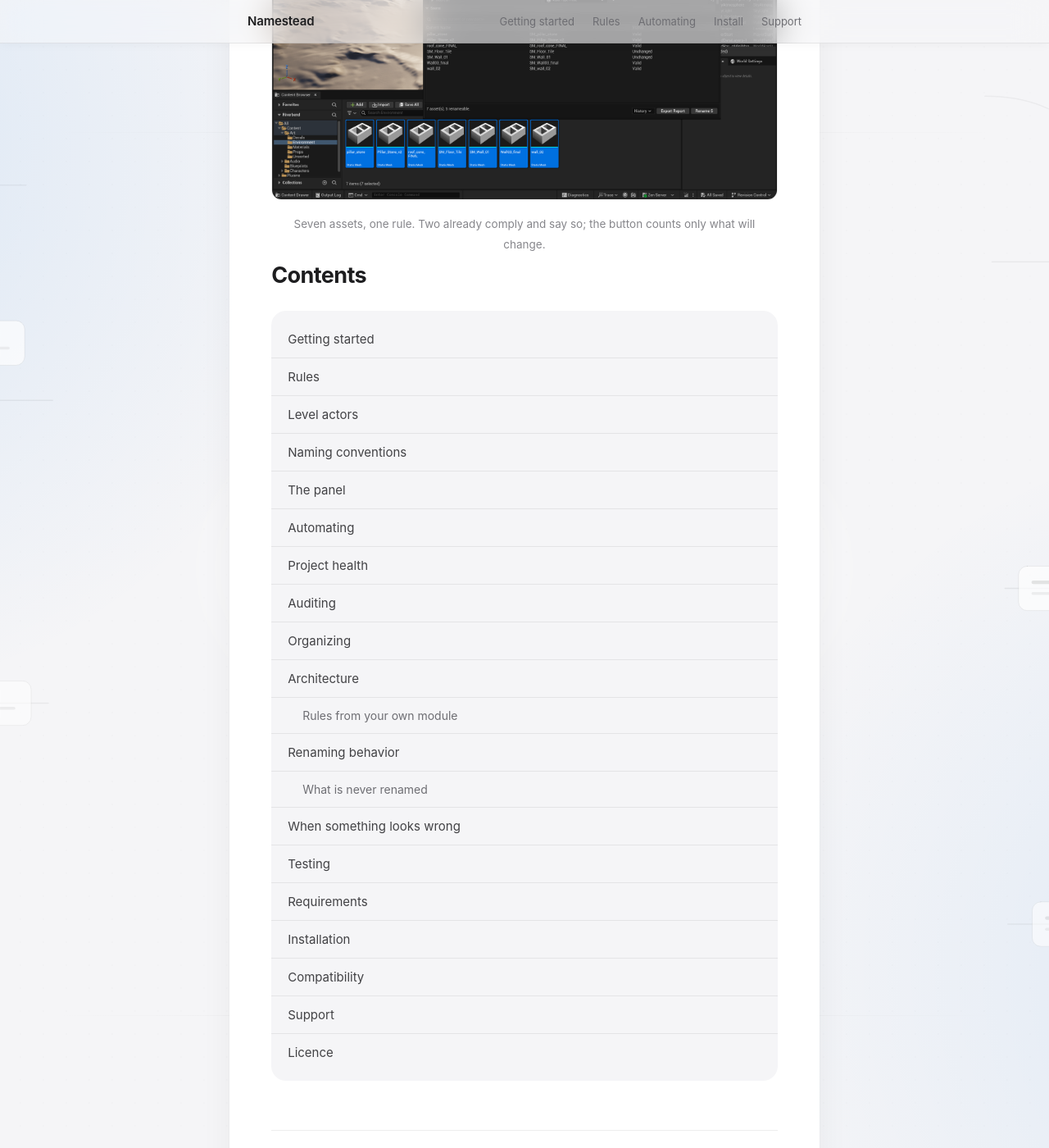
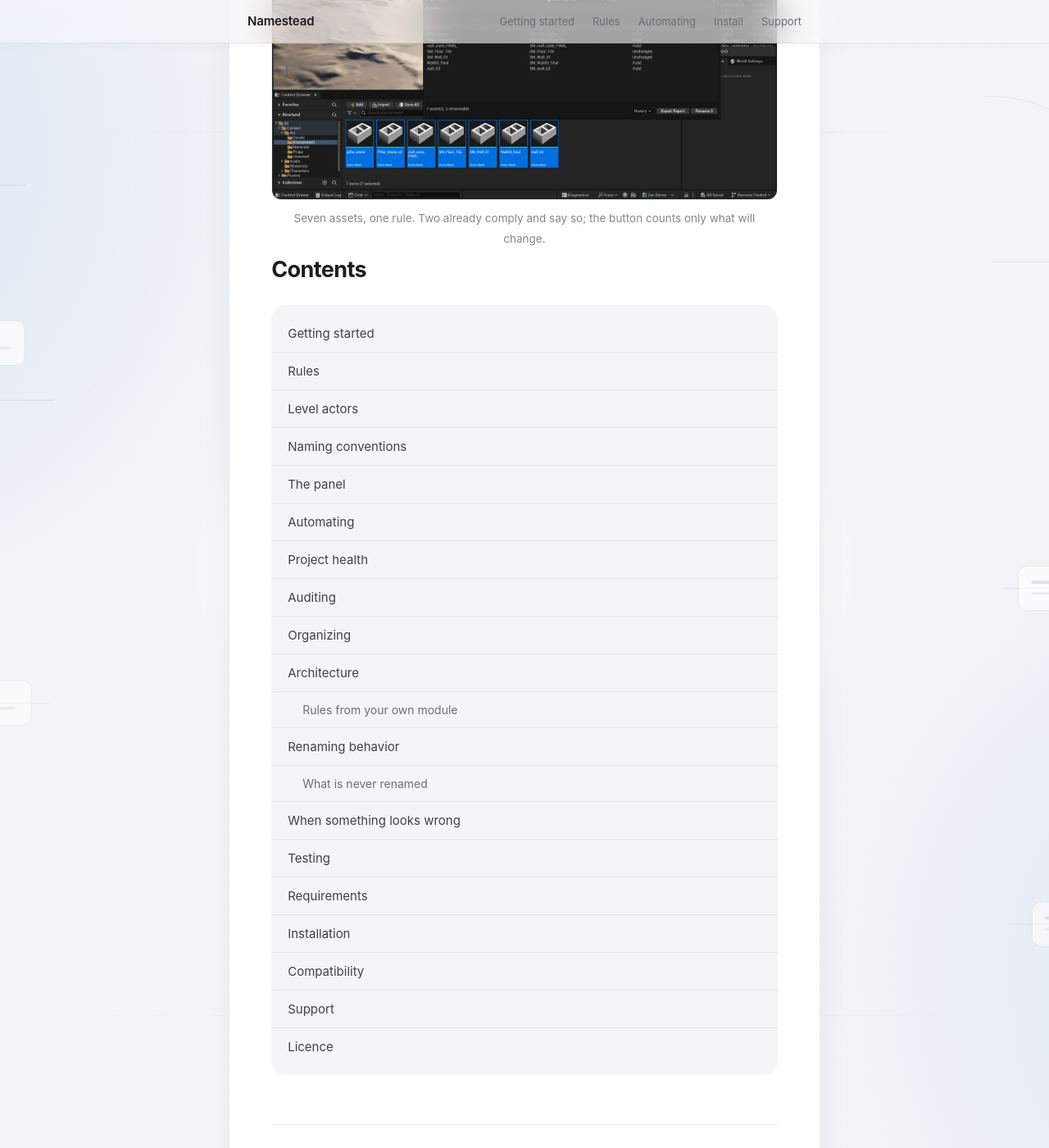
Before and after one commit to LOWSZEHAO/namestead-docs, a Jekyll site: the page built from index.md, in a window 1280 px wide and 1400 px high, scrolled down 1241 px. Shown: the whole window at 82% size. Built offline with Jekyll 4.4.1, drawn with Linux system fonts in a browser that asks for light colours.

Commit message:
Mark the captions instead of guessing at them
The caption rule matched any paragraph whose only element was an <em>, which is true of a
caption and also true of an ordinary sentence carrying one italicised word. One line in the
renaming section had "assets" pulled out, centred and greyed in the middle of a paragraph.
The markdown now says which paragraphs are captions.

````diff
--- a/assets/css/main.css
+++ b/assets/css/main.css
@@ -367,13 +367,14 @@ body::before {
 }
 
 /* A caption belongs to the image above it, so it sits closer to that than to the next
-   paragraph and is quieter than body text. */
-.panel img + em,
-.panel p > em:only-child {
-  display: block;
+   paragraph and is quieter than body text. Tagged in the markdown rather than matched
+   structurally, because a paragraph whose only element is an <em> is not always a caption. */
+.panel p.caption {
   margin-top: 10px;
   font-size: 13.5px;
-  font-style: normal;
   color: var(--text-3);
   text-align: center;
 }
+
+/* The markdown writes the caption in italics; the emphasis is what marks it, not how it reads. */
+.panel p.caption em { font-style: normal; }
--- a/index.md
+++ b/index.md
@@ -23,6 +23,7 @@ Unreal already ships a batch renamer. This is not one of those.
 ![The Namestead panel previewing a rename](assets/img/panel-preview.png)
 
 *Seven assets, one rule. Two already comply and say so; the button counts only what will change.*
+{:.caption}
 
 ## Contents
 {:.no_toc}
@@ -201,6 +202,7 @@ renamed, not how many are selected.
 
 *Three assets selected, one already correct. The button reads Rename 2, and the line above it
 counts two more assets that will be resaved because they point at these.*
+{:.caption}
 
 ## Automating
 
@@ -257,6 +259,7 @@ UnrealEditor-Cmd.exe <project> -run=NamesteadRename -path=/Game -convention -exe
 
 *The same reports on a build machine. `-strict` turns a finding into exit code 1, which is what
 lets a build step act on it.*
+{:.caption}
 
 ## Project health
 
@@ -266,6 +269,7 @@ One pass over a project, reported as a summary rather than five lists:
 
 *Five categories over a small demo project, and the buttons that turn what they found back into
 a rename batch.*
+{:.caption}
 
 ```
 UnrealEditor-Cmd.exe <project> -run=NamesteadAudit -health
@@ -562,6 +566,7 @@ then to the one you want.
 ![Three renames refused because they differ only in case](assets/img/panel-refusal.png)
 
 *A rename that changes only capitalisation is refused in its own row, and the button drops to zero.*
+{:.caption}
 
 **A preset has fewer rules than when it was saved.** One of its rules comes from a module that
 is not present on this machine, so it deserialised as an empty entry. Namestead logs how many
````
